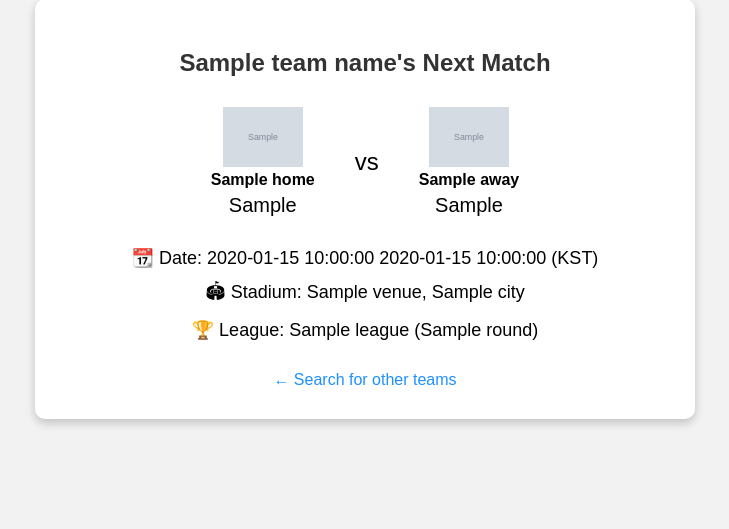
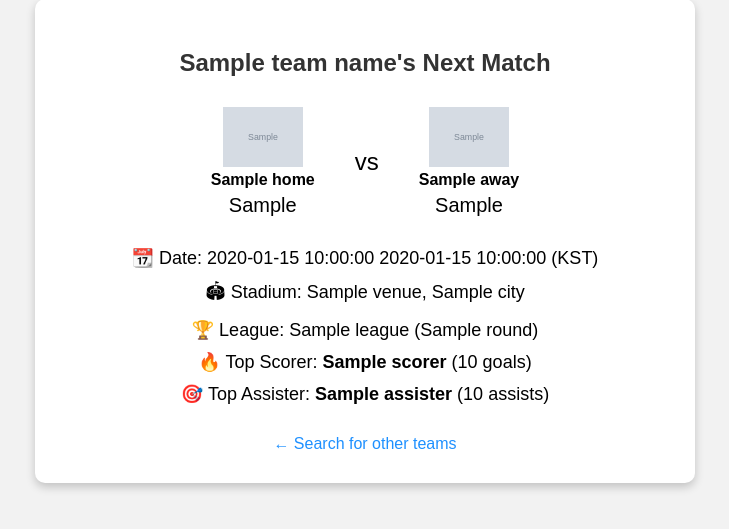
Before and after one commit to winzero0917/Footballweb, a Flask app: template templates/result.html in a window 1280 px wide. Shown: the part 59-588 px from the top of the page, without its empty margins (275-1004 px from the left). Run offline with Flask 3, Linux system fonts and the light colour scheme; the template is opened without the code that fills it: most values are stand-ins (such as "Sample title", 1, 10 or a date in 2020); grey boxes marked "Sample" are stand-in pictures.

Commit message:
add top player

```diff
--- a/app.py
+++ b/app.py
@@ -158,6 +158,6 @@ if __name__ == "__main__":
 
 '''
 git add .
-git commit -m "Title change"
+git commit -m "add top player"
 git push
 '''
--- a/templates/result.html
+++ b/templates/result.html
@@ -80,7 +80,16 @@
         <p>🏟 Stadium: {{ match.venue }}, {{ match.city }}</p>
         <p>🏆 League: {{ match.league }} ({{ match.round }})</p>
 
+        <!-- ✅ Top Scorer & Assister -->
+        {% if top_scorer %}
+            <p>🔥 Top Scorer: <strong>{{ top_scorer.name }}</strong> ({{ top_scorer.goals }} goals)</p>
+        {% endif %}
+        {% if top_assister %}
+            <p>🎯 Top Assister: <strong>{{ top_assister.name }}</strong> ({{ top_assister.assists }} assists)</p>
+        {% endif %}
+
         <a href="/">← Search for other teams</a>
     </div>
+
 </body>
 </html>
```
